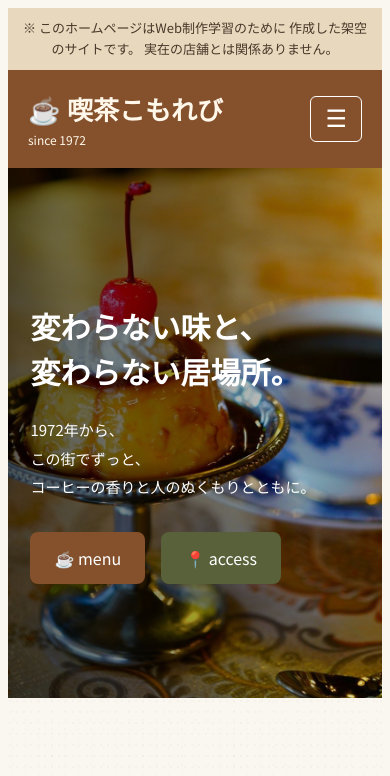
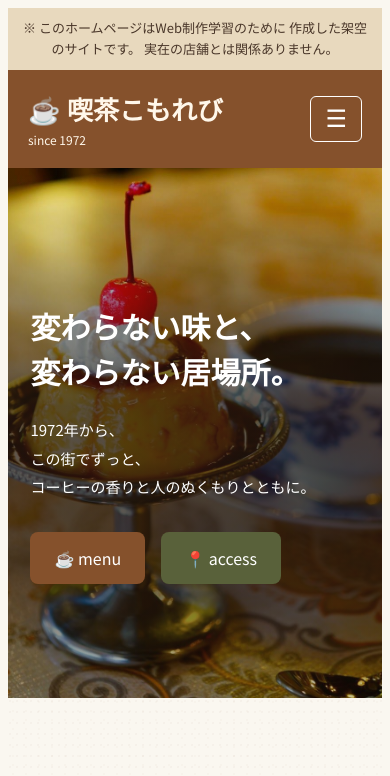
Before and after one commit to milkkarin/cafe-website, a plain HTML site: page index.html in a window 390 px wide. Shown: the top 776 px of the page. Drawn offline with Linux system fonts and the light colour scheme.

Commit message:
プリン写真に重なる文字の読みやすさを調整
Add a hero section with a background image and gradient for better text readability.

```diff
--- a/style.css
+++ b/style.css
@@ -882,3 +882,23 @@ nav a {
     radial-gradient(circle at 5px 4px, rgba(133, 81, 44, 0.05) 0.5px, transparent 0.9px);
   background-size: 7px 11px, 13px 9px;
 }
+/* プリンの写真に重なる文字を読みやすくする */
+.hero {
+  background-image:
+    linear-gradient(to right, rgba(35, 22, 13, 0.78), transparent 80%),
+    url("images/pudding.jpg");
+}
+
+@media (max-width: 768px) {
+  .hero {
+    background-image:
+      linear-gradient(
+        to bottom,
+        transparent,
+        rgba(35, 22, 13, 0.72) 45%,
+        rgba(35, 22, 13, 0.72) 75%,
+        rgba(35, 22, 13, 0.25)
+      ),
+      url("images/pudding.jpg");
+  }
+}
```
